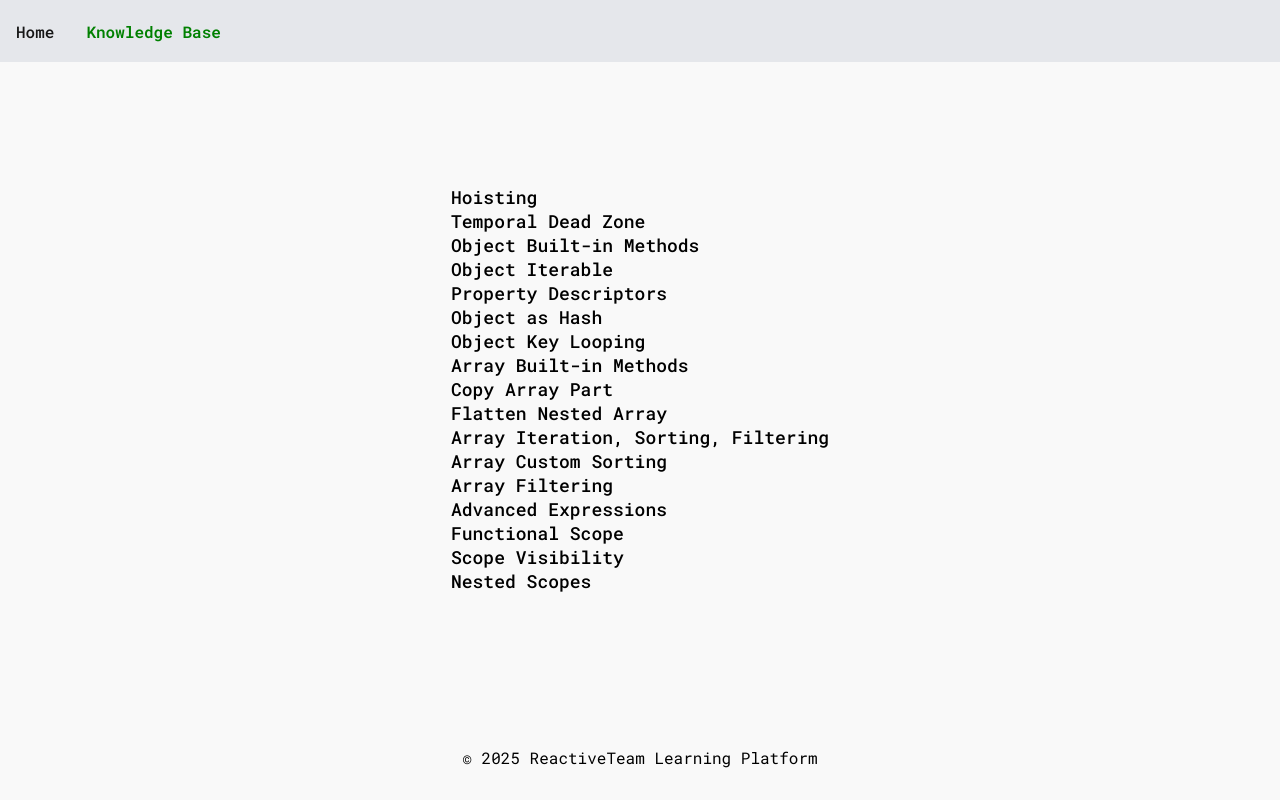
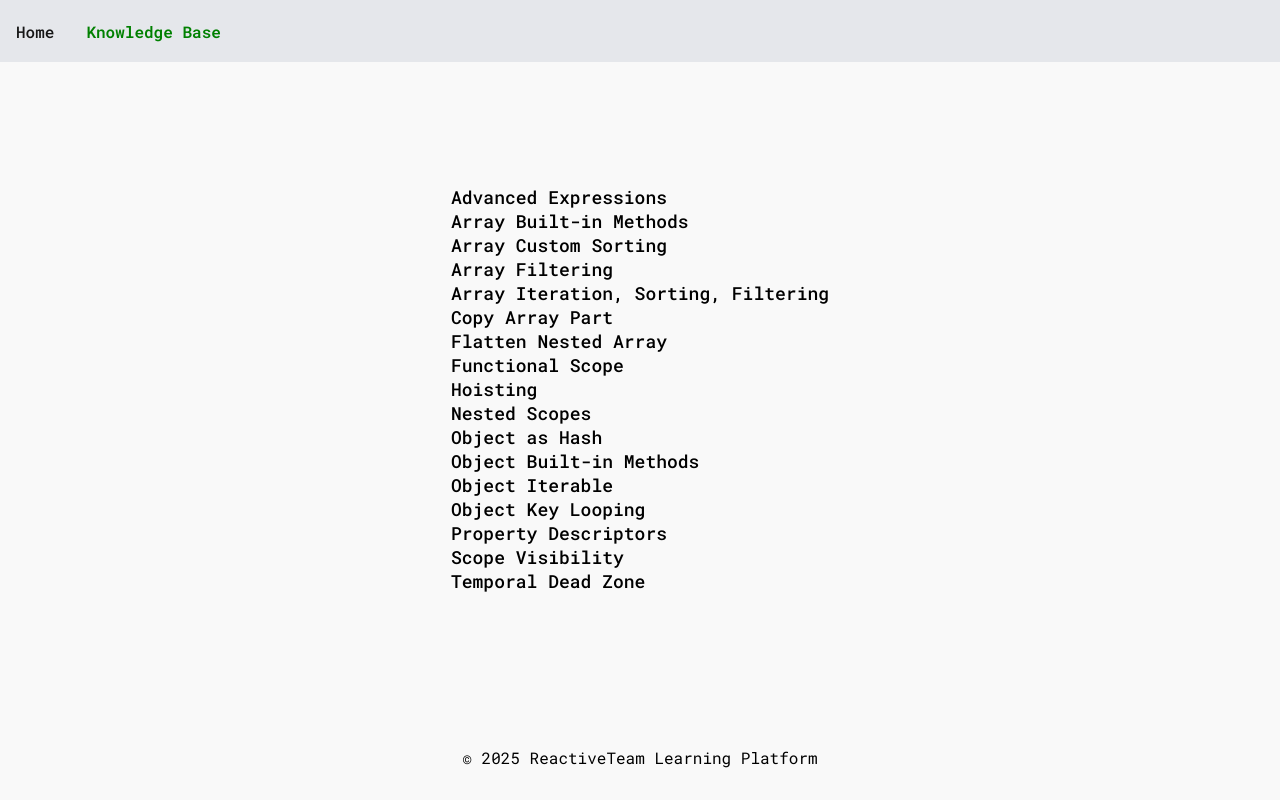
Before and after one commit to RuslanaTretiakova/ReactiveTeam-Learning-Platform, a React (Vite) app: page /knowledge in a window 1280 px wide. Built offline with nearby package versions, Linux system fonts and the light colour scheme.

Commit message:
feat: implemented alphabetical sorting

```diff
--- a/src/pages/topics/Knowledge.jsx
+++ b/src/pages/topics/Knowledge.jsx
@@ -2,10 +2,14 @@ import { Link } from 'react-router-dom'
 import { topics } from '../../data/topics'
 
 export default function Knowledge() {
+  const sortedTopics = [...topics].sort((a, b) =>
+    a.title.localeCompare(b.title)
+  )
+
   return (
     <div>
       <ul className="topic-list">
-        {topics.map((topic) => (
+        {sortedTopics.map((topic) => (
           <li key={topic.path} className="topic-list__item">
             <Link to={topic.path}>{topic.title}</Link>
           </li>
```
